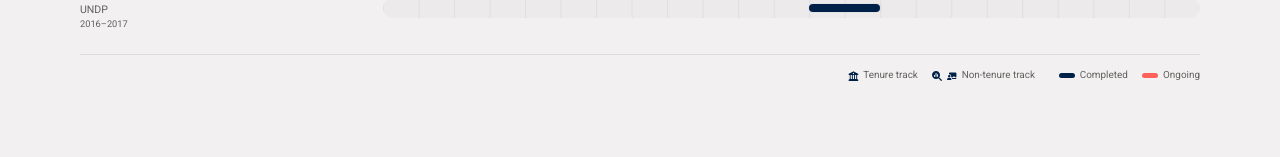
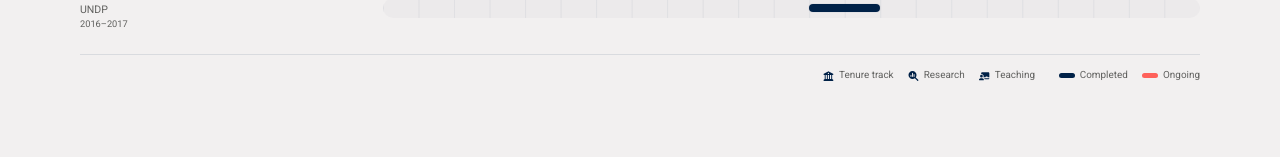
Before and after one commit to bgonzalezbustamante/academic-website, a Next.js app: page /trajectory in a window 1280 px wide. Shown: the part 1601-1758 px from the top of the page. Built offline with nearby package versions, Linux system fonts and the light colour scheme; no server answers; some icons are missing.

Commit message:
Split trajectory employment legend

```diff
--- a/components/academic-trajectory.tsx
+++ b/components/academic-trajectory.tsx
@@ -232,14 +232,18 @@ export default function AcademicTrajectory() {
             Tenure track
           </span>
           <span>
-            <span
-              className="trajectory-legend-icon-pair"
+            <FontAwesomeIcon
+              icon={faMagnifyingGlassChart}
               aria-hidden="true"
-            >
-              <FontAwesomeIcon icon={faMagnifyingGlassChart} />
-              <FontAwesomeIcon icon={faChalkboardUser} />
-            </span>
-            Non-tenure track
+            />
+            Research
+          </span>
+          <span>
+            <FontAwesomeIcon
+              icon={faChalkboardUser}
+              aria-hidden="true"
+            />
+            Teaching
           </span>
         </div>
 
```
